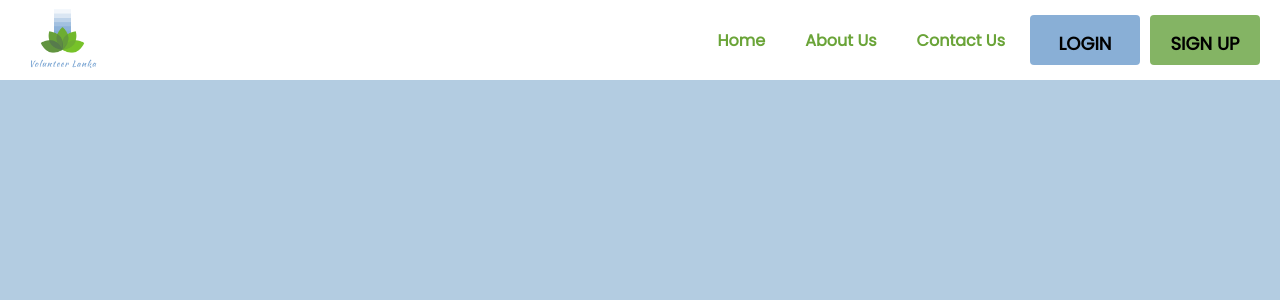
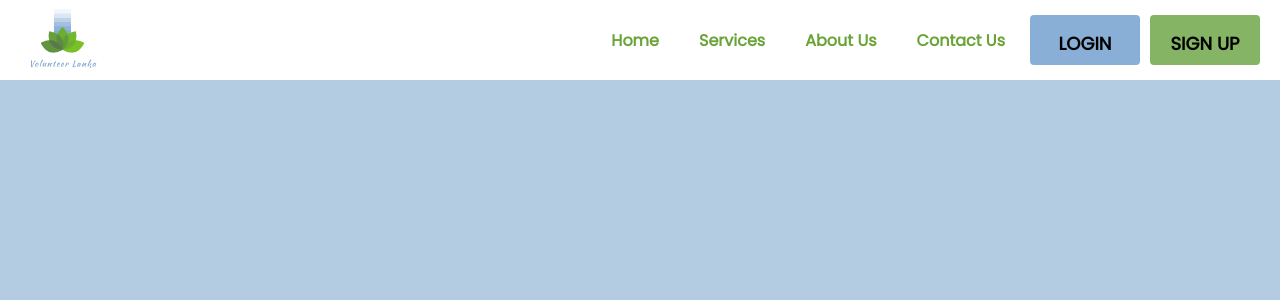
Before and after one commit to Pasindu-Weerasinghe/Volunteer_Lanka, a PHP site: page /index.php in a window 1280 px wide. Shown: the top 300 px of the page. Run offline with PHP 8.4, Linux system fonts and the light colour scheme; data that the repository does not hold is empty.

Commit message:
navbar changes

```diff
--- a/Navbar/navbar.css
+++ b/Navbar/navbar.css
@@ -1,5 +1,31 @@
 @import url('https://fonts.googleapis.com/css2?family=Lato:wght@100&family=Lobster&family=Open+Sans:wght@300&family=Poppins:ital,wght@0,100;0,200;0,400;1,100&display=swap');
 
+* {
+    padding: 0;
+    margin: 0;
+    box-sizing: border-box;
+}
+
+body {
+    background-color: #CEDAE7;
+    color: black;
+    font-family: 'Poppins', sans-serif;
+}
+
+header a{
+    text-decoration: none;
+}
+
+header{
+    padding: 0 20px;
+    background-color: #FFFFFF;
+    height: 80px;
+    display: flex;
+    justify-content: space-between;
+    position: fixed;
+    top: 0;
+    width: 100%;
+}
 
 #logo{
     width: 85px;
@@ -8,6 +34,29 @@
 #brand{
     align-items: center;
     display: flex;
+}
+
+ul a{
+    color: #6aa438;
+    font-weight: bold;
+}
+
+ul{
+    list-style: none;
+    height: 100%;
+    display: flex;
+    align-items: center;
+    justify-content: space-around;
+}
+
+ul li{
+    padding: 15px;
+    margin-left: 10px;
+}
+
+ul li:hover{
+    transform: scale(1.1);
+    transition: 00.3s;
 }
 
 #login{
--- a/Navbar/navbar.php
+++ b/Navbar/navbar.php
@@ -6,63 +6,17 @@
     <meta name="viewport" content="width=device-width, initial-scale=1.0">
     <link rel="stylesheet" href="Navbar/navbar.css">
     <script defer src="Navbar/navbar.js"></script>
-    <style>
-        * {
-            padding: 0;
-            margin: 0;
-            box-sizing: border-box;
-        }
-
-        body {
-            background-color: #CEDAE7;
-            color: black;
-            font-family: 'Poppins', sans-serif;
-        }
-
-        header a{
-            text-decoration: none;
-        }
-
-        header{
-            padding: 0 20px;
-            background-color: #FFFFFF;
-            height: 80px;
-            display: flex;
-            justify-content: space-between;
-        }
-        ul a{
-            color: #6aa438;
-            font-weight: bold;
-        }
-
-        ul{
-            list-style: none;
-            height: 100%;
-            display: flex;
-            align-items: center;
-            justify-content: space-around;
-        }
-
-        ul li{
-            padding: 15px;
-            margin-left: 10px;
-        }
-
-        ul li:hover{
-            transform: scale(1.1);
-            transition: 00.3s;
-        }
-    </style>
 </head>
 <body>
     <!-- Navbar start -->
     <header>
         <div id="brand"><a href=""><img id="logo" src="Navbar/images/logo_transparent.png" alt=""></a></div>
         <nav>
-            <ul id="navitem">
-                <li id="navitem_li"><a href="/home">Home</a></li>
-                <li id="navitem_li"><a href="/about">About Us</a></li>
-                <li id="navitem_li"><a href="/contact">Contact Us</a></li>
+            <ul>
+                <li><a href="/home">Home</a></li>
+                <li><a href="/services">Services</a></li>
+                <li><a href="/about">About Us</a></li>
+                <li><a href="/contact">Contact Us</a></li>
                 <li id="login"><a href="login.php">LOGIN</a></li>
                 <li id="signup"><a id="signup a" href="signup.php">SIGN UP</a></li>
             </ul>
@@ -72,10 +26,11 @@
                 <div class="bar1"></div>
                 <div class="bar2"></div>
                 <div class="bar3"></div>
-                <ul id="navitem" class="mobile-menu">
-                    <li id="navitem_li"><a href="/home">Home</a></li>
-                    <li id="navitem_li"><a href="/about">About Us</a></li>
-                    <li id="navitem_li"><a href="/contact">Contact Us</a></li>
+                <ul class="mobile-menu">
+                    <li><a href="/home">Home</a></li>
+                    <li><a href="/services">Services</a></li>
+                    <li><a href="/about">About Us</a></li>
+                    <li><a href="/contact">Contact Us</a></li>
                     <li id="loginmobile"><a href="/login">LOGIN</a></li>
                     <li id="signupmobile"><a id="signup a" href="/signup">SIGN UP</a></li>
                 </ul>
--- a/admin_home.php
+++ b/admin_home.php
@@ -1,4 +1,4 @@
-<?php include 'Navbar/navbar.php';?>
+<?php include ('Navbar/navbar.php');?>
 <?php include 'conn.php';?>
 <!DOCTYPE html>
 <html lang="en">
@@ -9,6 +9,7 @@
     <link rel="stylesheet" href="styles/admin_home.css">
 </head>
 <body>
+    <br><br><br>
     <div class="main">
         <h2>Advertiesment Request</h2>
 
```
